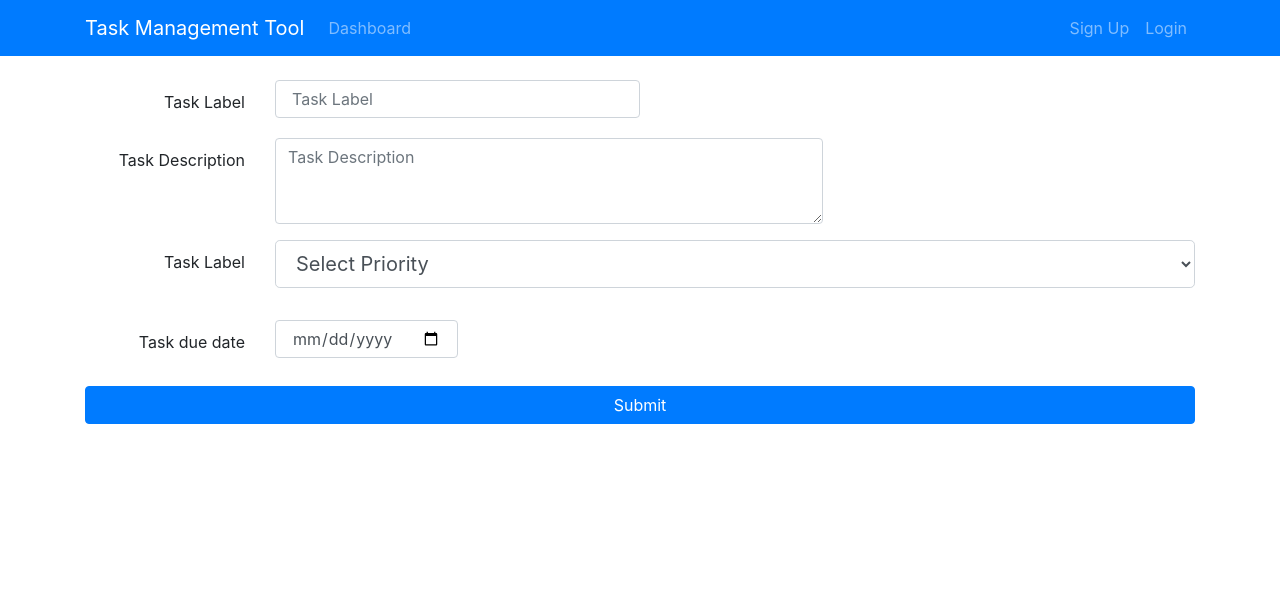
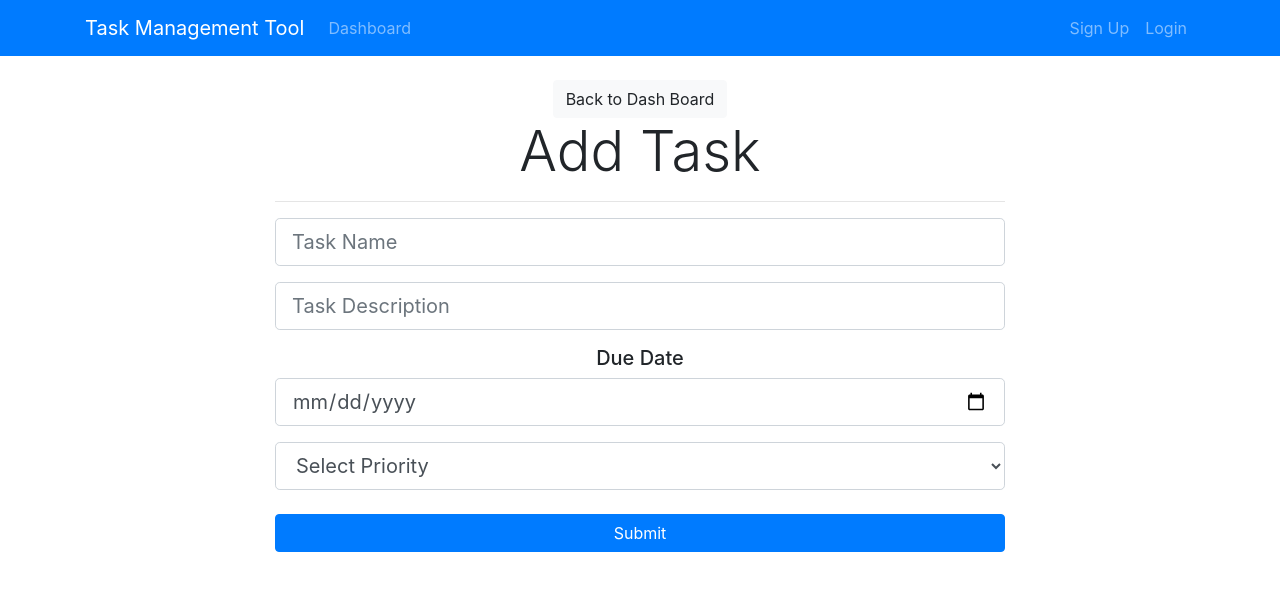
Before and after one commit to rahulraj25/task-management-frontend, a React (Create React App) app: page /addTask in a window 1280 px wide. Shown: the top 590 px of the page. Built offline with nearby package versions, Linux system fonts and the light colour scheme.

Commit message:
changed Add task page to match update task

```diff
--- a/src/components/task/AddTask.js
+++ b/src/components/task/AddTask.js
@@ -1,7 +1,7 @@
 import React, { Component } from "react";
-import { Form, Row, Col } from "react-bootstrap";
 import { connect } from "react-redux";
 import PropTypes from "prop-types";
+import { Link } from "react-router-dom";
 import { addTask } from "../../actions/taskAction";
 
 class AddTask extends Component {
@@ -66,50 +66,43 @@ class AddTask extends Component {
   render() {
     return (
       <div className="container">
-        <Form onSubmit={this.onSubmit}>
-          <Form.Group controlId="formTaskLabel">
-            <Row>
-              <Col className="col-md-2">
-                <Form.Label className="float-right">Task Label</Form.Label>
-              </Col>
-              <Col className="col-md-8">
-                <Form.Control
-                  type="Text"
-                  placeholder="Task Label"
-                  className="w-50 p-3"
+        <div className="row">
+          <div className="col-md-8 m-auto">
+            <Link to="/dashboard" className="btn btn-light">
+              Back to Dash Board
+            </Link>
+            <h4 className="display-4 text-center">Add Task</h4>
+            <hr />
+            <form onSubmit={this.onSubmit}>
+              <div className="form-group">
+                <input
+                  type="text"
+                  className="form-control form-control-lg"
                   name="taskName"
+                  placeholder="Task Name"
                   value={this.state.taskName}
                   onChange={this.onChange}
                 />
-              </Col>
-            </Row>
-          </Form.Group>
-          <Form.Group controlId="formTaskDescription">
-            <Row>
-              <Col className="col-md-2">
-                <Form.Label className="float-right">
-                  Task Description
-                </Form.Label>
-              </Col>
-              <Col className="col-md-8">
-                <Form.Control
-                  as="textarea"
-                  rows="3"
+              </div>
+              <div className="form-group">
+                <input
+                  type="text"
+                  className="form-control form-control-lg"
+                  name="description"
                   placeholder="Task Description"
-                  className="w-75"
-                  name="description"
                   value={this.state.description}
                   onChange={this.onChange}
                 />
-              </Col>
-            </Row>
-          </Form.Group>
-          <Form.Group>
-            <Row>
-              <Col className="col-md-2">
-                <Form.Label className="float-right">Task Label</Form.Label>
-              </Col>
-              <Col>
+              </div>
+              <h5>Due Date</h5>
+              <div className="form-group">
+                <input
+                  type="date"
+                  className="form-control form-control-lg"
+                  name="dueDate"
+                  onChange={this.onChange}
+                />
+              </div>
               <div className="form-group">
                 <select
                   className="form-control form-control-lg"
@@ -123,28 +116,10 @@ class AddTask extends Component {
                   <option value={3}>Low</option>
                 </select>
               </div>
-              </Col>
-            </Row>
-          </Form.Group>
-          <Form.Group controlId="formTaskDueDate">
-            <Row>
-              <Col className="col-md-2">
-                <Form.Label className="float-right">Task due date</Form.Label>
-              </Col>
-              <Col className="col-md-8">
-                <Form.Control
-                  type="date"
-                  placeholder="Task Label"
-                  className="w-25 p-3"
-                  name="dueDate"
-                  value={this.state.dueDate}
-                  onChange={this.onChange}
-                />
-              </Col>
-            </Row>
-          </Form.Group>
               <input type="submit" className="btn btn-primary btn-block mt-4" />
-        </Form>
+            </form>
+          </div>
+        </div>
       </div>
     );
   }
```
Lines whose indentation alone changed are shown as unchanged.
